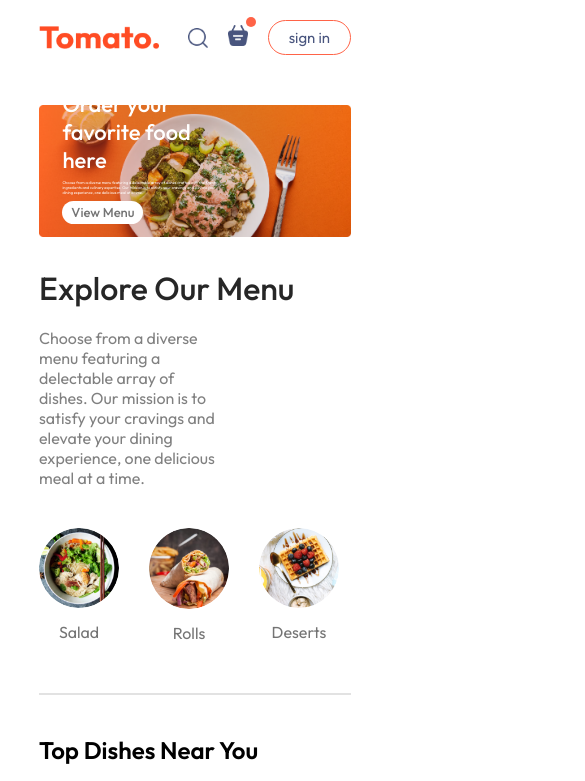
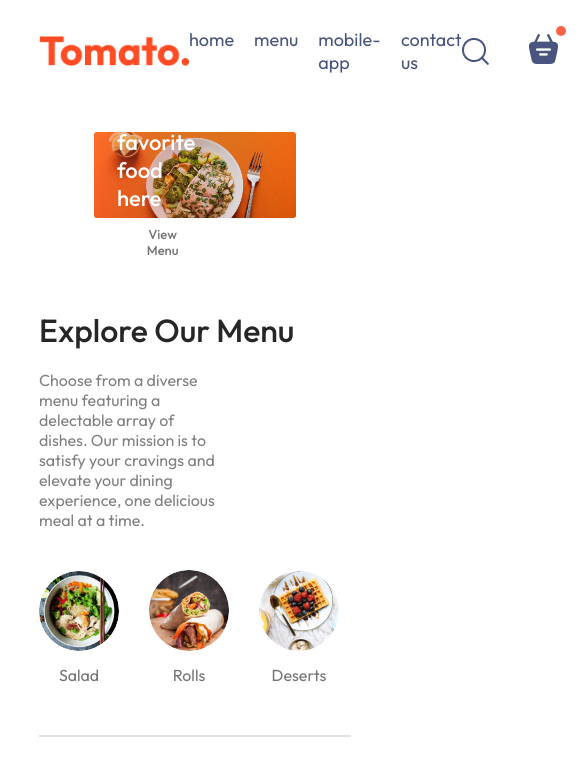
Before and after one commit to ruhan-2908/CraveLane, a React (Vite) app in the folder frontend/: page / in a window 390 px wide. Shown: the top 781 px of the page, 585 px wide, since content can reach past the window. Built offline with nearby package versions, Linux system fonts and the light colour scheme.

Commit message:
Add Some Temp Changes to Navbar

```diff
--- a/frontend/src/components/Header/Header.css
+++ b/frontend/src/components/Header/Header.css
@@ -34,3 +34,24 @@
     font-size: max(1vw,13px);
     border-radius: 50px;
 }
+@media (max-width : 1050px)
+{
+    .header{
+        height: 38vw;
+    }
+    .header-contents{
+        max-width: 45%;
+    }
+}
+@media (max-width : 750px)
+{
+    .header{
+        max-width: 65%;
+    }
+    .header-contents p{
+        display: none;
+    }
+    .header-contents button{
+        padding: 2vw 4vw;
+    }
+}
--- a/frontend/src/components/navbar/Navbar.css
+++ b/frontend/src/components/navbar/Navbar.css
@@ -55,45 +55,3 @@
     top:-8px;
     right: -8px;
 }
-@media (max-width: 1050px){
-    .navbar .logo{
-        width: 140px;
-    }
-    .navbar-menu{
-        gap: 20px;
-        font-size: 17px;
-    }
-    .navbar-right{
-        gap: 30px;
-    }
-    .navbar-right img{
-        width: 22px;
-    }
-    .navbar-right button{
-        padding: 8px 25px;
-    }
-}
-@media (max-width: 900px){
-    .navbar .logo{
-        width: 120px;
-    }
-    .navbar-menu{
-        gap: 15px;
-        font-size: 16px;
-    }
-    .navbar-right{
-        gap: 20px;
-    }
-    .navbar-right img{
-        width: 20px;
-    }
-    .navbar-right button{
-        padding: 7px 20px;
-        font-size: 15px;
-    }
-}
-@media (max-width: 750px){
-    .navbar-menu{
-        display: none;
-    }
-}
```
